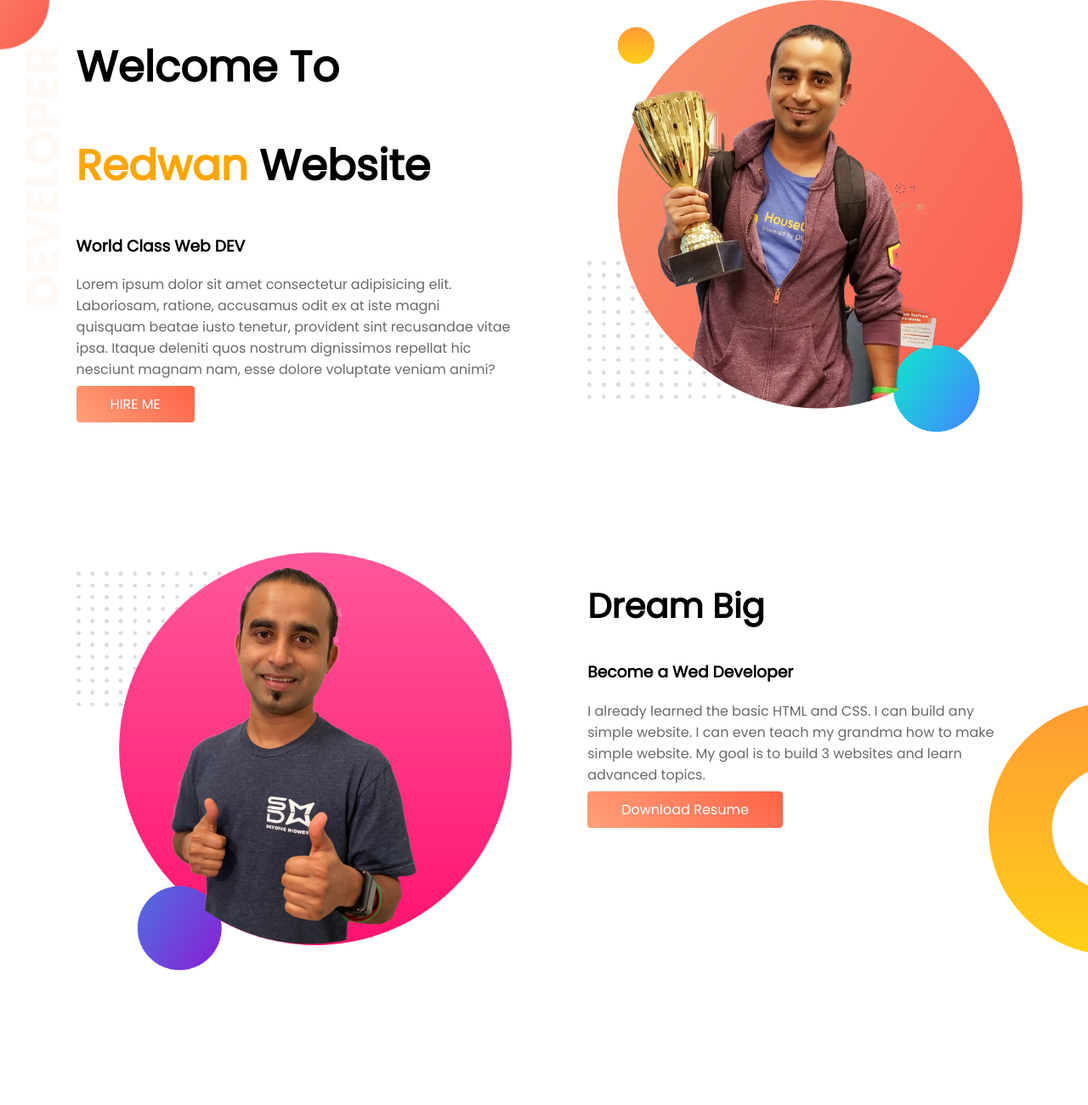
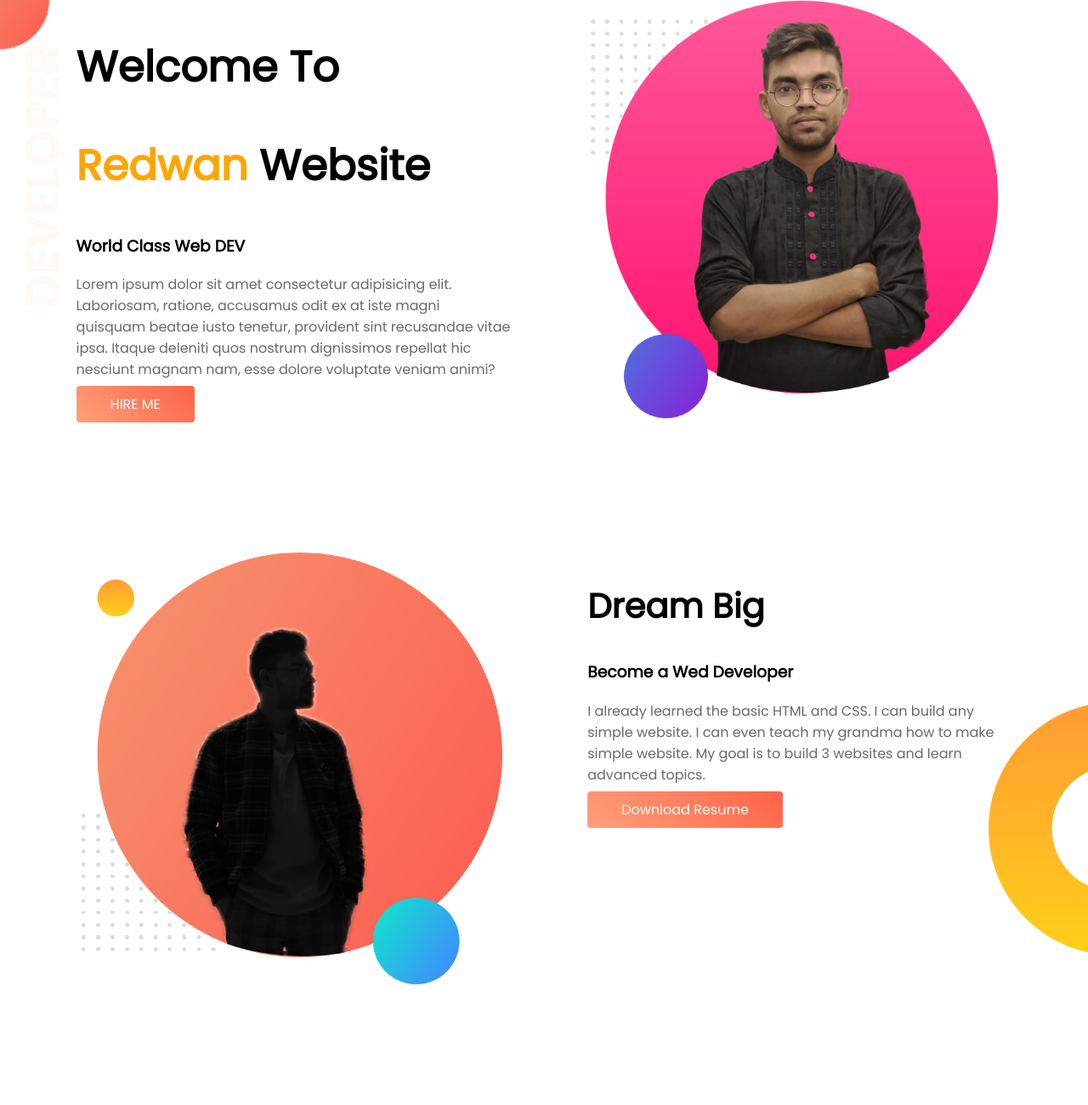
Before and after one commit to rmahmud2/web-portfolio, a plain HTML site: page index.html in a window 1280 px wide. Shown: the top 1300 px of the page at 85% size. Drawn offline with Linux system fonts and the light colour scheme.

Commit message:
done all

```diff
--- a/index.html
+++ b/index.html
@@ -19,12 +19,12 @@
             <a class="link-button" target="_blank" href="https://www.linkedin.com/in/redwan-mahmud-599a8516a/">HIRE ME</a>
         </div>
         <div class="tophalf">
-            <img src="images/jhankar.png" alt="">
+            <img src="images/red1.png" alt="">
         </div>
     </section>
     <section class="dreamarea">
         <div class="tophalf">
-            <img src="images/jhankar2.png">
+            <img src="images/red2.png">
         </div>
         <div class="tophalf">
             <h2>Dream Big</h2>
```
Also changed, not shown: images/jhankar.png (deleted), images/jhankar2.png (deleted), images/red1.png (added), images/red2.png (added).
